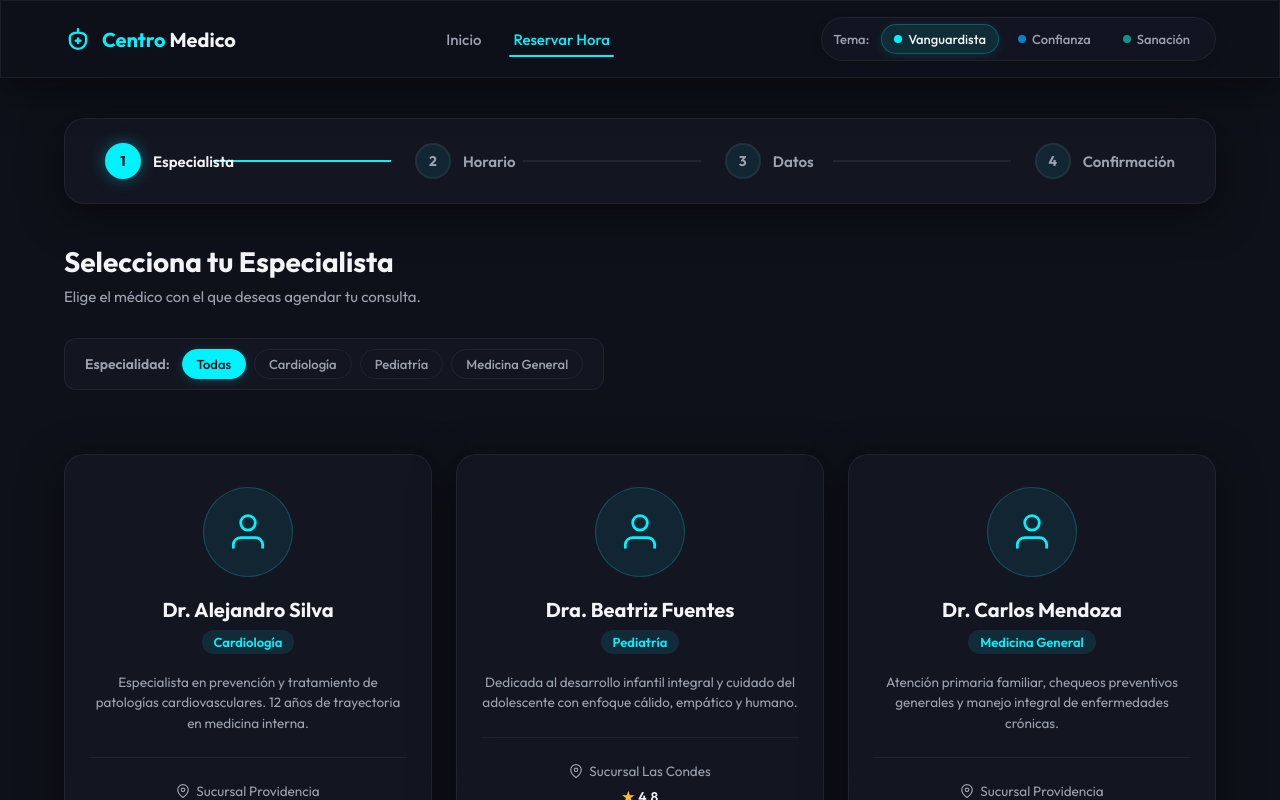
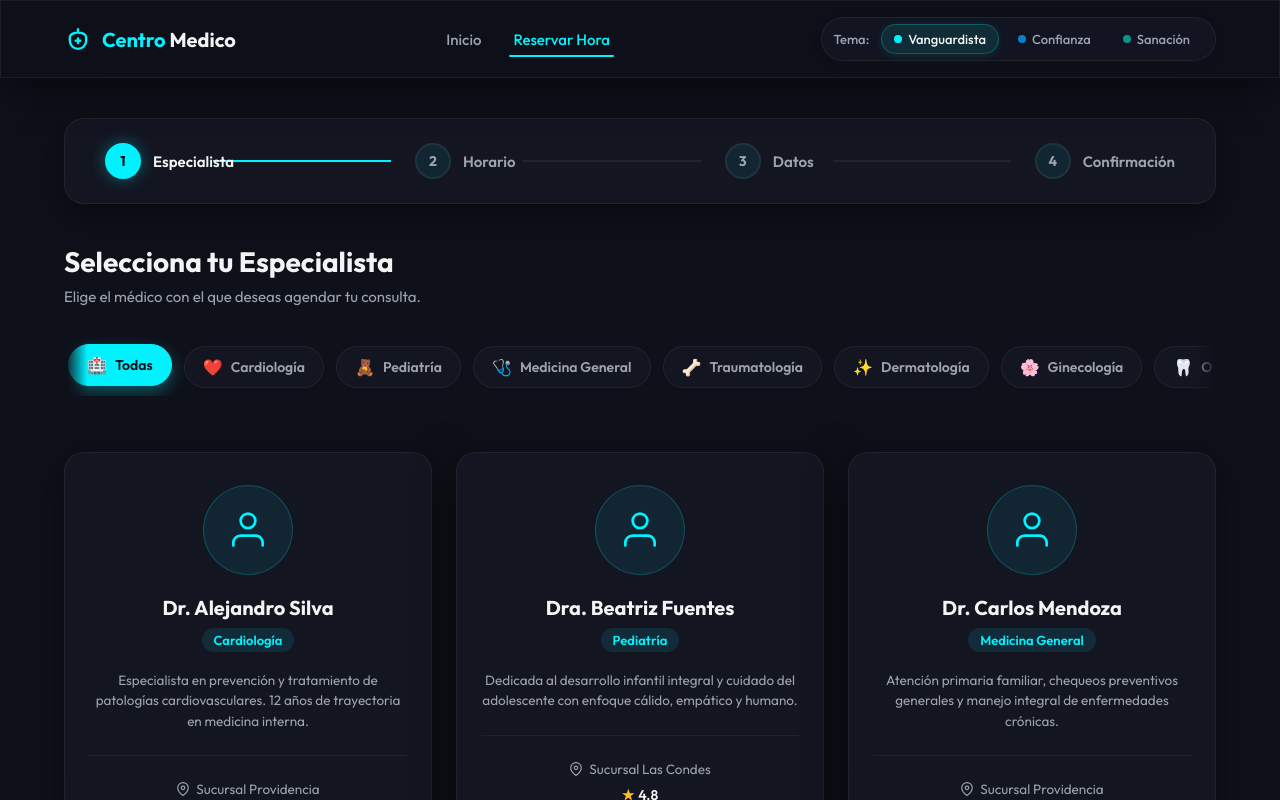
Before and after one commit to nicorubiotsx/centroMedico, a Next.js app: page /reserva in a window 1280 px wide. Built offline with nearby package versions, Linux system fonts and the light colour scheme.

Commit message:
feat: agregar especialidades (Pills UI) y 4 nuevos doctores

```diff
--- a/app/api/centro-medico/agendas/route.js
+++ b/app/api/centro-medico/agendas/route.js
@@ -9,7 +9,11 @@ const SUCURSALES = [
 const PROFESIONALES = [
   { id: 101, nombre: 'Dr. Alejandro Silva', especialidad: 'Cardiología', sucursalId: 1, rating: 4.9, imagen: '/images/doctor-silva.jpg' },
   { id: 102, nombre: 'Dra. Beatriz Fuentes', especialidad: 'Pediatría', sucursalId: 2, rating: 4.8, imagen: '/images/doctor-fuentes.jpg' },
-  { id: 103, nombre: 'Dr. Carlos Mendoza', especialidad: 'Medicina General', sucursalId: 1, rating: 4.7, imagen: '/images/doctor-mendoza.jpg' }
+  { id: 103, nombre: 'Dr. Carlos Mendoza', especialidad: 'Medicina General', sucursalId: 1, rating: 4.7, imagen: '/images/doctor-mendoza.jpg' },
+  { id: 104, nombre: 'Dr. Roberto Díaz', especialidad: 'Traumatología', sucursalId: 2, rating: 4.9, imagen: '/images/doctor-diaz.jpg' },
+  { id: 105, nombre: 'Dra. Sofía Vergara', especialidad: 'Dermatología', sucursalId: 1, rating: 5.0, imagen: '/images/doctor-vergara.jpg' },
+  { id: 106, nombre: 'Dra. Camila Soto', especialidad: 'Ginecología', sucursalId: 2, rating: 4.8, imagen: '/images/doctor-soto.jpg' },
+  { id: 107, nombre: 'Dr. Martín López', especialidad: 'Odontología', sucursalId: 1, rating: 4.6, imagen: '/images/doctor-lopez.jpg' }
 ];
 
 export async function GET(request) {
--- a/app/reserva/page.js
+++ b/app/reserva/page.js
@@ -50,7 +50,11 @@ export default function ReservaPage() {
         const bios = {
           101: 'Especialista en prevención y tratamiento de patologías cardiovasculares. 12 años de trayectoria en medicina interna.',
           102: 'Dedicada al desarrollo infantil integral y cuidado del adolescente con enfoque cálido, empático y humano.',
-          103: 'Atención primaria familiar, chequeos preventivos generales y manejo integral de enfermedades crónicas.'
+          103: 'Atención primaria familiar, chequeos preventivos generales y manejo integral de enfermedades crónicas.',
+          104: 'Subespecialidad en medicina deportiva y lesiones articulares. Cirugía mínimamente invasiva.',
+          105: 'Diagnóstico precoz de cáncer de piel, tratamientos estéticos y dermatología clínica.',
+          106: 'Control del embarazo, menopausia y patología cervical. Trato cercano y resolutivo.',
+          107: 'Odontología integral, rehabilitación oral y diseño de sonrisa.'
         };
         const enriquecidos = data.profesionales.map(p => ({
           ...p,
@@ -224,20 +228,30 @@ export default function ReservaPage() {
               <p>Elige el médico con el que deseas agendar tu consulta.</p>
             </div>
 
-            {/* Filtro de Especialidades */}
+            {/* Filtro de Especialidades Premium */}
             {profesionales.length > 0 && (
-              <div className={styles.filtersContainer} style={{ marginBottom: '2rem' }}>
-                <span className={styles.filtersLabel}>Especialidad:</span>
-                <div className={styles.filterGroup} style={{ flexWrap: 'wrap' }}>
-                  {['Todas', ...new Set(profesionales.map(p => p.especialidad))].map(esp => (
+              <div className={styles.filtersWrapper}>
+                <div className={styles.filtersScroll}>
+                  {['Todas', ...new Set(profesionales.map(p => p.especialidad))].map(esp => {
+                    const icon = esp === 'Cardiología' ? '❤️' :
+                                 esp === 'Pediatría' ? '🧸' :
+                                 esp === 'Medicina General' ? '🩺' :
+                                 esp === 'Traumatología' ? '🦴' :
+                                 esp === 'Dermatología' ? '✨' :
+                                 esp === 'Ginecología' ? '🌸' :
+                                 esp === 'Odontología' ? '🦷' :
+                                 esp === 'Todas' ? '🏥' : '⚕️';
+                    return (
                       <button
                         key={esp}
                         onClick={() => setSelectedEspecialidad(esp)}
-                      className={`${styles.filterBtn} ${selectedEspecialidad === esp ? styles.filterActive : ''}`}
+                        className={`${styles.pillBtn} ${selectedEspecialidad === esp ? styles.pillActive : ''}`}
                       >
+                        <span className={styles.pillIcon}>{icon}</span>
                         {esp}
                       </button>
-                  ))}
+                    );
+                  })}
                 </div>
               </div>
             )}
--- a/app/reserva/reserva.module.css
+++ b/app/reserva/reserva.module.css
@@ -812,3 +812,63 @@
   20%, 60% { transform: translateX(-6px); }
   40%, 80% { transform: translateX(6px); }
 }
+
+
+/* --- FILTROS DE ESPECIALIDAD PREMIUM --- */
+.filtersWrapper {
+  margin-bottom: 24px;
+  position: relative;
+  mask-image: linear-gradient(to right, transparent, black 2%, black 98%, transparent);
+  -webkit-mask-image: linear-gradient(to right, transparent, black 2%, black 98%, transparent);
+  padding: 0 4px;
+}
+
+.filtersScroll {
+  display: flex;
+  gap: 12px;
+  overflow-x: auto;
+  padding: 8px 4px;
+  scroll-behavior: smooth;
+  scroll-snap-type: x mandatory;
+  -ms-overflow-style: none;
+  scrollbar-width: none;
+}
+
+.filtersScroll::-webkit-scrollbar {
+  display: none;
+}
+
+.pillBtn {
+  display: flex;
+  align-items: center;
+  gap: 8px;
+  padding: 10px 18px;
+  background: var(--card-bg);
+  border: 1px solid var(--card-border);
+  border-radius: 9999px;
+  color: var(--foreground-muted);
+  font-weight: 600;
+  font-size: 14px;
+  white-space: nowrap;
+  cursor: pointer;
+  transition: all 0.3s cubic-bezier(0.4, 0, 0.2, 1);
+  scroll-snap-align: start;
+}
+
+.pillBtn:hover {
+  background: rgba(var(--primary-rgb), 0.05);
+  transform: translateY(-2px);
+  border-color: rgba(var(--primary-rgb), 0.3);
+}
+
+.pillActive {
+  background: var(--primary) !important;
+  color: var(--background) !important;
+  border-color: var(--primary) !important;
+  box-shadow: 0 6px 16px rgba(var(--primary-rgb), 0.3);
+  transform: translateY(-2px);
+}
+
+.pillIcon {
+  font-size: 16px;
+}
```
Lines whose indentation alone changed are shown as unchanged.
